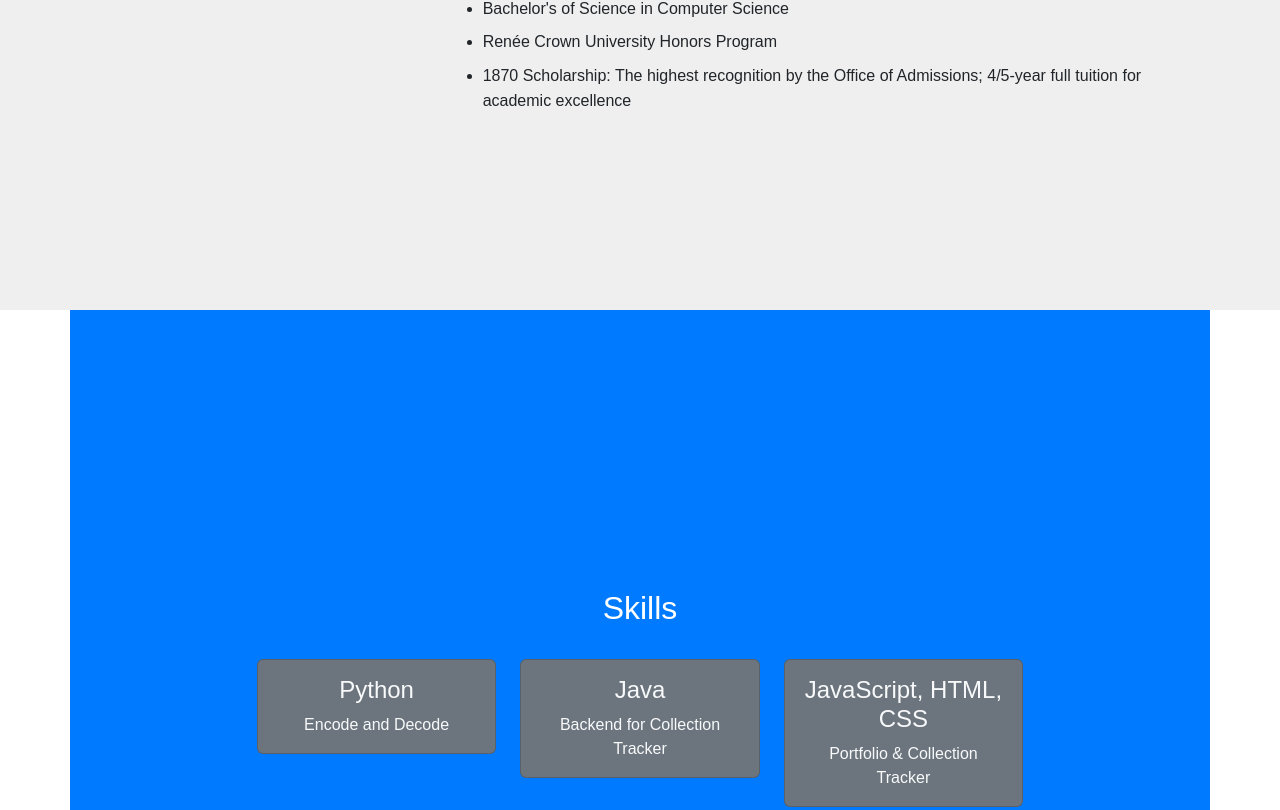
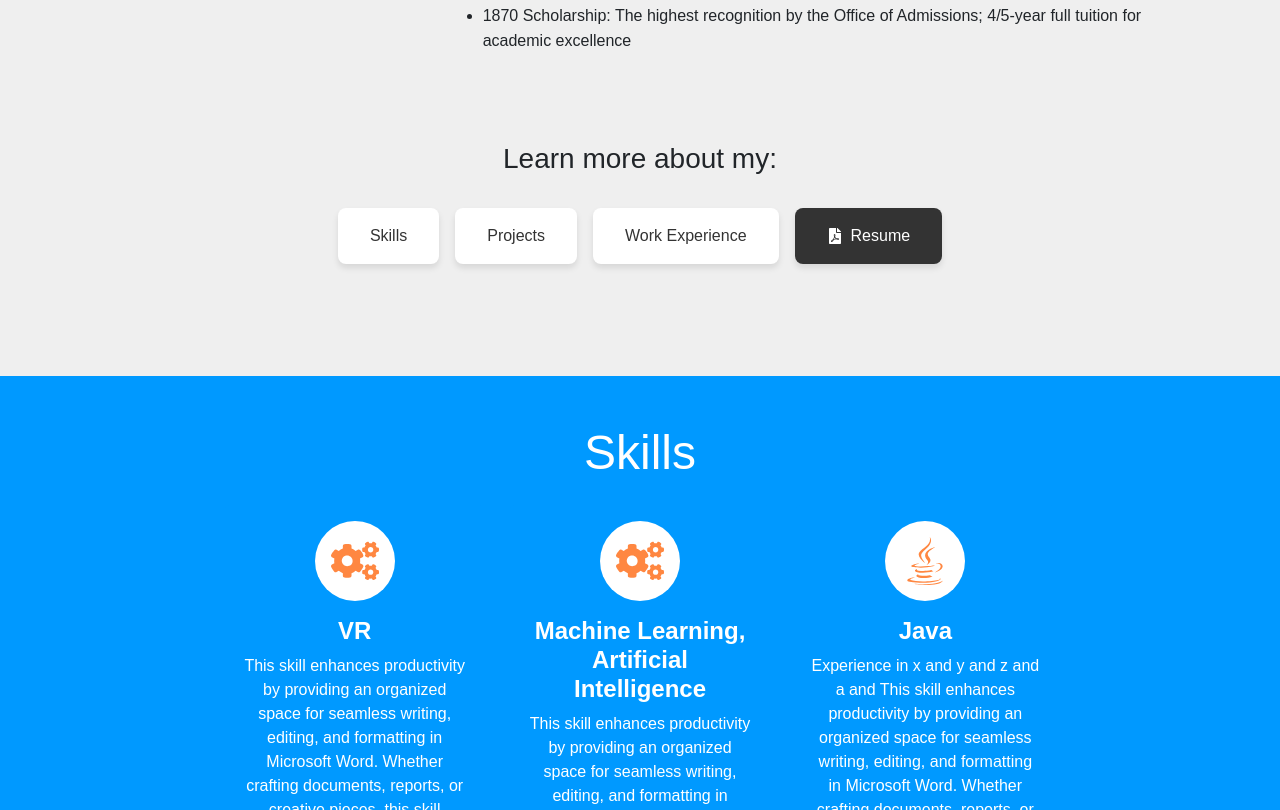
Before and after one commit to cfpisaca/Portfolio, a React (Vite) app: page / in a window 1280 px wide. Shown: the part 1290-2100 px from the top of the page. Built offline with nearby package versions, Linux system fonts and the light colour scheme.

Commit message:
expanded on skills section

```diff
--- a/src/components/About.css
+++ b/src/components/About.css
@@ -13,7 +13,7 @@
 .about-content {
   max-width: 1200px;
   padding: 0 2rem;
-  margin: 0 auto;
+  margin: 5rem 0;
 }
 
 .profile-pic {
@@ -59,6 +59,7 @@ h2 {
   justify-content: center;
   gap: 2rem;
   margin-top: 1rem;
+  margin-bottom: 1rem;
 }
 
 .icon {
@@ -69,5 +70,47 @@ h2 {
 }
 
 .icon:hover {
-  color: #007bff;
+  color: #ff8741;
 }
+
+.buttons-container {
+  display: flex;
+  flex-wrap: wrap;
+  justify-content: center;
+  gap: 1rem;
+  margin-top: 2rem;
+}
+
+.info-button {
+  display: inline-block;
+  background-color: #ffffff;
+  padding: 1rem 2rem;
+  font-size: 1rem;
+  border: none;
+  border-radius: 8px;
+  cursor: pointer;
+  transition: background-color 0.3s, color 0.3s, box-shadow 0.3s;
+  box-shadow: 0 4px 6px rgba(0, 0, 0, 0.1);
+  color: #333;
+  text-decoration: none;
+}
+
+.info-button:hover {
+  background-color: #e2e2e2;
+  text-decoration: none;
+}
+
+.with-icon {
+  display: flex;
+  align-items: center;
+  gap: 0.5rem;
+}
+
+.info-button.with-icon {
+  background-color: #333; /* Set to grey */
+  color: #fff;
+}
+
+.info-button.with-icon:hover {
+  background-color: #1d1d1d; /* Darker grey on hover */
+}
--- a/src/components/About.tsx
+++ b/src/components/About.tsx
@@ -1,5 +1,5 @@
 import { Row, Col } from 'react-bootstrap';
-import { FaGithub, FaLinkedin } from 'react-icons/fa';
+import { FaGithub, FaLinkedin, FaFilePdf } from 'react-icons/fa';
 import ProfilePic from "../assets/images/profilepic1.png";
 import './About.css';
 
@@ -37,6 +37,15 @@ function About() {
             </p>
           </Col>
         </Row>
+        <h3 style={{ textAlign: 'center', marginTop: '4rem', marginBottom: '1.5rem' }}>Learn more about my:</h3>
+        <div className="buttons-container">
+          <a href="#skills" className="info-button">Skills</a>
+          <a href="#projects" className="info-button">Projects</a>
+          <a href="#timeline" className="info-button">Work Experience</a>
+          <a href="src/assets/docs/resume.pdf" target="_blank" className="info-button with-icon">
+            <FaFilePdf /> Resume
+          </a>
+        </div>
       </div>
     </div>
   );
--- a/src/components/Header.css
+++ b/src/components/Header.css
@@ -44,7 +44,7 @@
   left: 0;
   width: 100%;
   height: 100%;
-  background-color: rgba(0, 0, 0, 0.15); /* Adjust color and opacity */
+  background-color: rgba(0, 0, 0, 0.12);
 }
 
 .header-image {
--- a/src/components/Navbar.tsx
+++ b/src/components/Navbar.tsx
@@ -23,7 +23,7 @@ function PortfolioNavbar() {
             <Nav.Link href="#projects">Projects</Nav.Link>
             <Nav.Link href="#timeline">Timeline</Nav.Link>
             <Nav.Link href="#contact">Contact</Nav.Link>
-            <Nav.Link href="https://cfpisaca.github.io/Portfolio/src/assets/docs/resume.pdf" target="_blank" className="resume-link">
+            <Nav.Link href="src/assets/docs/resume.pdf" target="_blank" className="resume-link">
               <FaFilePdf className="pdf-icon" /> Resume
             </Nav.Link>
           </Nav>
--- a/src/components/Skills.css
+++ b/src/components/Skills.css
@@ -1,9 +1,9 @@
 #skills {
   min-height: 100vh;
-    background-color: #007bff;
-    color: #fff;
+  background-color: #0099ff;
+  color: #ffffff;
   text-align: center;
-    padding: 5rem 0;
+  padding: 3rem 14rem;
   display: flex;
   flex-direction: column;
   align-items: center;
@@ -11,19 +11,47 @@
 }
 
 #skills h2 {
-    margin-bottom: 2rem;
+  font-size: 3rem;
+  margin-bottom: 1.5rem;
+  color: #ffffff;
 }
 
 #skills .card {
-    background-color: #6c757d;
-    color: #f8f9fa;
-    margin-bottom: 1.5rem;
+  background-color: #0099ff;
+  color: #ffffff;
+  border: none;
+  margin-bottom: 1rem;
+  max-width: 100%;
+  padding: 0rem;
+}
+
+#skills .icon {
+  font-size: 3rem;
+  margin-bottom: 1rem;
+  color: #ff8741;
+  background-color: #ffffff;
+  border-radius: 50%;
+  padding: 1rem;
+  display: inline-flex;
+  align-items: center;
+  justify-content: center;
 }
 
 #skills .card-title {
   font-size: 1.5rem;
+  margin-bottom: 0.5rem;
+  font-weight: bold;
 }
 
 #skills .card-text {
   font-size: 1rem;
 }
+
+@media (max-width: 768px) {
+  #skills h2 {
+    font-size: 2.5rem;
+  }
+  #skills .card {
+    margin-bottom: 1rem;
+  }
+}
--- a/src/components/Skills.tsx
+++ b/src/components/Skills.tsx
@@ -1,21 +1,28 @@
 import { Container, Row, Col, Card } from 'react-bootstrap';
+import { FaPython, FaJava, FaJsSquare, FaNodeJs, FaDatabase, FaCogs } from 'react-icons/fa';
 import './Skills.css';
 
 function Skills() {
   const skills = [
-    { title: "Python", description: "Encode and Decode" },
-    { title: "Java", description: "Backend for Collection Tracker" },
-    { title: "JavaScript, HTML, CSS", description: "Portfolio & Collection Tracker" },
+    { title: "VR", icon: <FaCogs />, description: "This skill enhances productivity by providing an organized space for seamless writing, editing, and formatting in Microsoft Word. Whether crafting documents, reports, or creative pieces, this skill facilitates the drafting process with user-friendly commands. Users can leverage it for writing assistance, formatting suggestions, and style enhancements to produce professional-grade content efficiently. Ideal for students, professionals, and anyone looking to streamline their writing workflow. It emphasizes intuitive navigation, clear guidance, and practical solutions tailored to your unique writing needs." },
+    { title: "Machine Learning, Artificial Intelligence", icon: <FaCogs />, description: "This skill enhances productivity by providing an organized space for seamless writing, editing, and formatting in Microsoft Word. Whether crafting documents, reports, or creative pieces, this skill facilitates the drafting process with user-friendly commands. Users can leverage it for writing assistance, formatting suggestions, and style enhancements to produce professional-grade content efficiently. Ideal for students, professionals, and anyone looking to streamline their writing workflow. It emphasizes intuitive navigation, clear guidance, and practical solutions tailored to your unique writing needs." },
+    { title: "Java", icon: <FaJava />, description: "Experience in x and y and z and a and This skill enhances productivity by providing an organized space for seamless writing, editing, and formatting in Microsoft Word. Whether crafting documents, reports, or creative pieces, this skill facilitates the drafting process with user-friendly commands. Users can leverage it for writing assistance, formatting suggestions, and style enhancements to produce professional-grade content efficiently. Ideal for students, professionals, and anyone looking to streamline their writing workflow. It emphasizes intuitive navigation, clear guidance, and practical solutions tailored to your unique writing needs." },
+    { title: "Python", icon: <FaPython />, description: "Experience in x and y and z This skill enhances productivity by providing an organized space for seamless writing, editing, and formatting in Microsoft Word. Whether crafting documents, reports, or creative pieces, this skill facilitates the drafting process with user-friendly commands. Users can leverage it for writing assistance, formatting suggestions, and style enhancements to produce professional-grade content efficiently. Ideal for students, professionals, and anyone looking to streamline their writing workflow. It emphasizes intuitive navigation, clear guidance, and practical solutions tailored to your unique writing needs." },
+    { title: "JavaScript, HTML, CSS", icon: <FaJsSquare />, description: "Experience in This skill enhances productivity by providing an organized space for seamless writing, editing, and formatting in Microsoft Word. Whether crafting documents, reports, or creative pieces, this skill facilitates the drafting process with user-friendly commands. Users can leverage it for writing assistance, formatting suggestions, and style enhancements to produce professional-grade content efficiently. Ideal for students, professionals, and anyone looking to streamline their writing workflow. It emphasizes intuitive navigation, clear guidance, and practical solutions tailored to your unique writing needs." },
+    { title: "C++", icon: <FaCogs />, description: "Experience in x and y and z and a and b This skill enhances productivity by providing an organized space for seamless writing, editing, and formatting in Microsoft Word. Whether crafting documents, reports, or creative pieces, this skill facilitates the drafting process with user-friendly commands. Users can leverage it for writing assistance, formatting suggestions, and style enhancements to produce professional-grade content efficiently. Ideal for students, professionals, and anyone looking to streamline their writing workflow. It emphasizes intuitive navigation, clear guidance, and practical solutions tailored to your unique writing needs." },
+    { title: "Node.js", icon: <FaNodeJs />, description: "Experience in x and y and z and This skill enhances productivity by providing an organized space for seamless writing, editing, and formatting in Microsoft Word. Whether crafting documents, reports, or creative pieces, this skill facilitates the drafting process with user-friendly commands. Users can leverage it for writing assistance, formatting suggestions, and style enhancements to produce professional-grade content efficiently. Ideal for students, professionals, and anyone looking to streamline their writing workflow. It emphasizes intuitive navigation, clear guidance, and practical solutions tailored to your unique writing needs." },
+    { title: "Database", icon: <FaDatabase />, description: "Experience in x and y and z This skill enhances productivity by providing an organized space for seamless writing, editing, and formatting in Microsoft Word. Whether crafting documents, reports, or creative pieces, this skill facilitates the drafting process with user-friendly commands. Users can leverage it for writing assistance, formatting suggestions, and style enhancements to produce professional-grade content efficiently. Ideal for students, professionals, and anyone looking to streamline their writing workflow. It emphasizes intuitive navigation, clear guidance, and practical solutions tailored to your unique writing needs." }
   ];
 
   return (
-    <Container id="skills">
+    <Container fluid id="skills">
       <h2>Skills</h2>
       <Row>
         {skills.map((skill, index) => (
-          <Col md={4} key={index}>
+          <Col md={4} sm={6} xs={12} key={index}>
             <Card>
               <Card.Body>
+                <div className="icon">{skill.icon}</div>
                 <Card.Title>{skill.title}</Card.Title>
                 <Card.Text>{skill.description}</Card.Text>
               </Card.Body>
```
Also changed, not shown: src/assets/images/profilepic2.png. Lines whose indentation alone changed are shown as unchanged.
